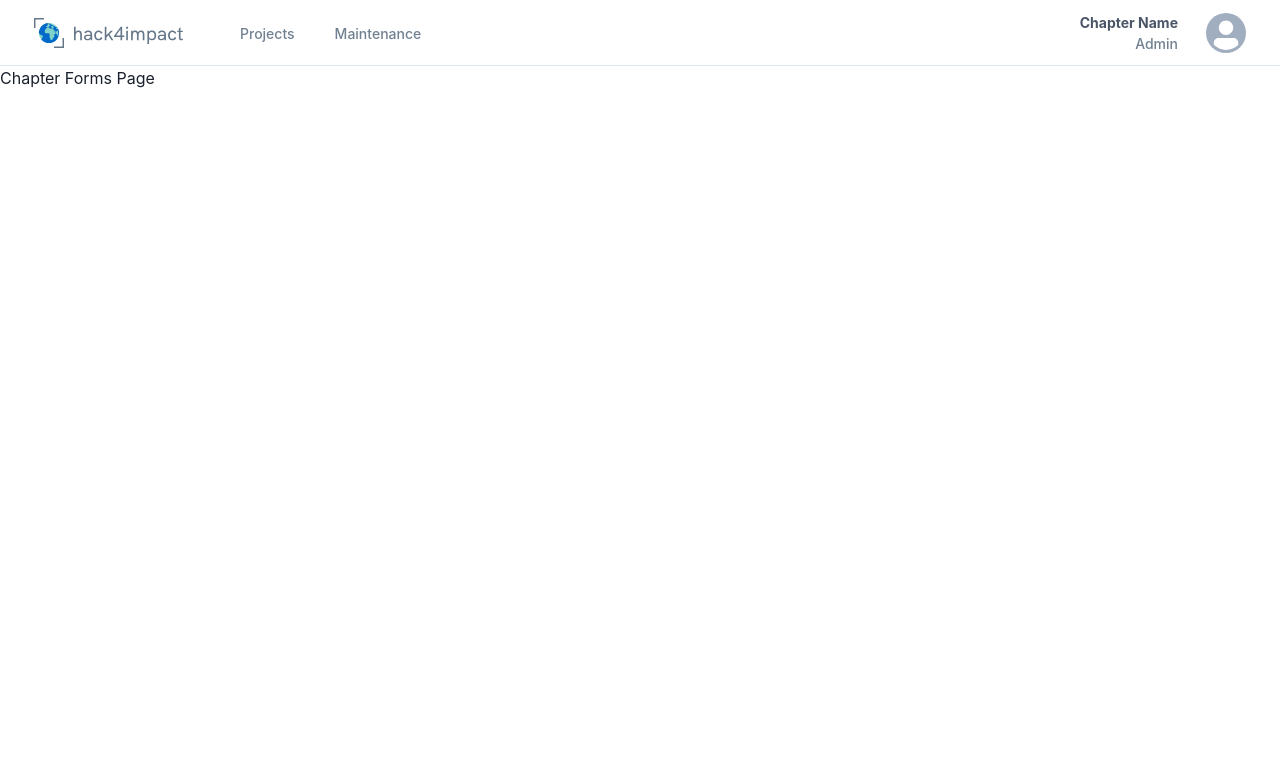
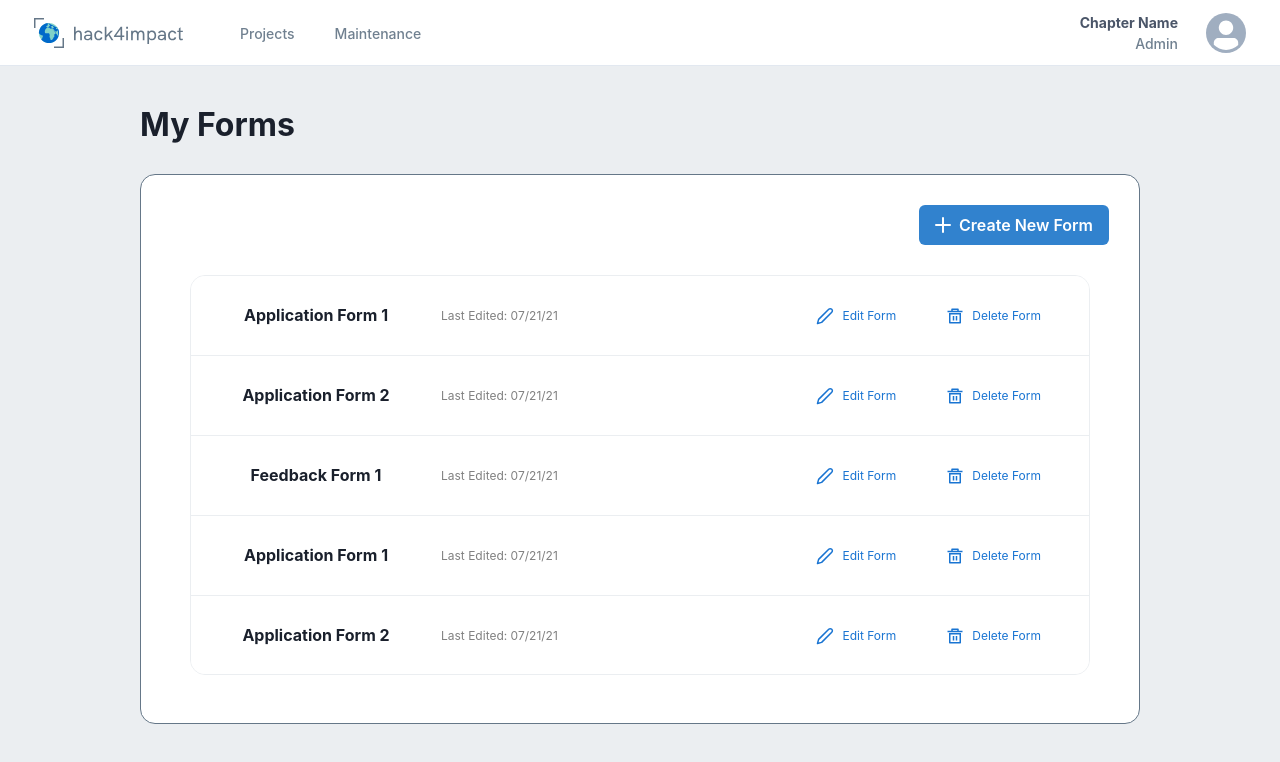
Before and after one commit to GTBitsOfGood/national-npp, a Next.js app: page /chapter/forms in a window 1280 px wide. Shown: the top 762 px of the page. Built offline with nearby package versions, Linux system fonts and the light colour scheme.

Commit message:
did most of the chapter forms page

```diff
--- a/package.json
+++ b/package.json
@@ -14,6 +14,7 @@
     "prepare": "husky install"
   },
   "dependencies": {
+    "@chakra-ui/icons": "^1.0.14",
     "@chakra-ui/react": "^1.6.4",
     "@emotion/react": "^11.4.0",
     "@emotion/styled": "^11.3.0",
--- /dev/null
+++ b/src/components/FormCard.tsx
@@ -0,0 +1,72 @@
+import {
+  Box,
+  Heading,
+  Text,
+  HStack,
+  Link,
+  Modal,
+  ModalOverlay,
+  ModalContent,
+  ModalHeader,
+  ModalFooter,
+  ModalBody,
+  ModalCloseButton,
+  Button,
+  useDisclosure,
+} from "@chakra-ui/react";
+import { FiEdit2 } from "react-icons/fi";
+import { RiDeleteBin5Line } from "react-icons/ri";
+function FormCard(props: { name: string }) {
+  const { name } = props;
+  const { isOpen, onOpen, onClose } = useDisclosure();
+
+  return (
+    <Box width="900px" height="80px" borderBottom="1px" borderColor="#EBEEF1">
+      <HStack padding="30px 50px 30px 50px" justifyContent="space-between">
+        <HStack spacing="50px">
+          <Box width="150px">
+            <Heading fontSize="medium">{name}</Heading>
+          </Box>
+          <Box>
+            <Text fontSize="12px" color="#808080">
+              Last Edited: 07/21/21
+            </Text>
+          </Box>
+        </HStack>
+        <HStack fontSize="12px" color="#1974d2" spacing="50px">
+          <HStack>
+            <FiEdit2 size="1.5em" />
+            <Link>Edit Form</Link>
+          </HStack>
+          <HStack>
+            <RiDeleteBin5Line size="1.5em" />
+            <Link onClick={onOpen}>Delete Form</Link>
+            <Modal isOpen={isOpen} onClose={onClose} size="md" isCentered>
+              <ModalOverlay />
+              <ModalContent borderColor="#657788" border="1px">
+                <ModalHeader>Delete Form</ModalHeader>
+                <ModalCloseButton />
+                <ModalBody fontSize="small">
+                  Please confirm that you would like to delete {name}.
+                </ModalBody>
+
+                <ModalFooter>
+                  <Button colorScheme="red" mr={2}>
+                    Delete
+                  </Button>
+                  <Button variant="ghost" color="#1974d2" onClick={onClose}>
+                    Cancel
+                  </Button>
+                </ModalFooter>
+              </ModalContent>
+            </Modal>
+          </HStack>
+        </HStack>
+      </HStack>
+
+      {/* <Divider borderColor="grey" width="100%" /> */}
+    </Box>
+  );
+}
+
+export default FormCard;
--- a/src/pages/chapter/forms/index.tsx
+++ b/src/pages/chapter/forms/index.tsx
@@ -1,7 +1,97 @@
-import { Flex } from "@chakra-ui/react";
+import { AddIcon } from "@chakra-ui/icons";
+import { Heading, Box, Button, HStack, Text } from "@chakra-ui/react";
+import FormCard from "src/components/FormCard";
+import { FormType } from "src/utils/types";
 
 function ChapterFormsPage() {
-  return <Flex>Chapter Forms Page</Flex>;
+  const forms = [
+    {
+      _id: `1`,
+      name: "Application Form 1",
+      type: FormType.APPLICATION,
+    },
+    {
+      _id: `2`,
+      name: "Application Form 2",
+      type: FormType.APPLICATION,
+    },
+    {
+      _id: `3`,
+      name: "Feedback Form 1",
+      type: FormType.FEEDBACK,
+    },
+    {
+      _id: `4`,
+      name: "Application Form 1",
+      type: FormType.APPLICATION,
+    },
+    {
+      _id: `5`,
+      name: "Application Form 2",
+      type: FormType.APPLICATION,
+    },
+    {
+      _id: `6`,
+      name: "Feedback Form 1",
+      type: FormType.FEEDBACK,
+    },
+  ];
+  return (
+    <Box height="100%" backgroundColor="#EBEEF1" overflow="auto">
+      <Box
+        boxSizing="border-box"
+        padding="40px"
+        paddingBottom="5px"
+        maxWidth="1420px"
+        margin="auto"
+        align="center"
+      >
+        <Box width="1000px">
+          <Heading
+            fontSize={{ base: "x-large", md: "xx-large" }}
+            marginBottom="30px"
+            align="left"
+          >
+            My Forms
+          </Heading>
+        </Box>
+
+        <Box
+          flexDirection="column"
+          width="1000px"
+          height="550px"
+          padding="30px"
+          backgroundColor="white"
+          border="1px"
+          borderColor="#657788"
+          borderRadius="15px"
+        >
+          <Box align="right" marginBottom="30px">
+            <Button colorScheme="blue">
+              <HStack>
+                <AddIcon />
+                <Text>Create New Form</Text>
+              </HStack>
+            </Button>
+          </Box>
+          <Box
+            flexDirection="column"
+            width="900px"
+            height="400px"
+            backgroundColor="white"
+            border="1px"
+            borderRadius="15px"
+            borderColor="#EBEEF1"
+            overflow="scroll"
+          >
+            {forms.map((form) => (
+              <FormCard key={form._id} name={form.name} />
+            ))}
+          </Box>
+        </Box>
+      </Box>
+    </Box>
+  );
 }
 
 export default ChapterFormsPage;
```
Also changed, not shown: 1 other file (tests, documents, lock files or other folders).
